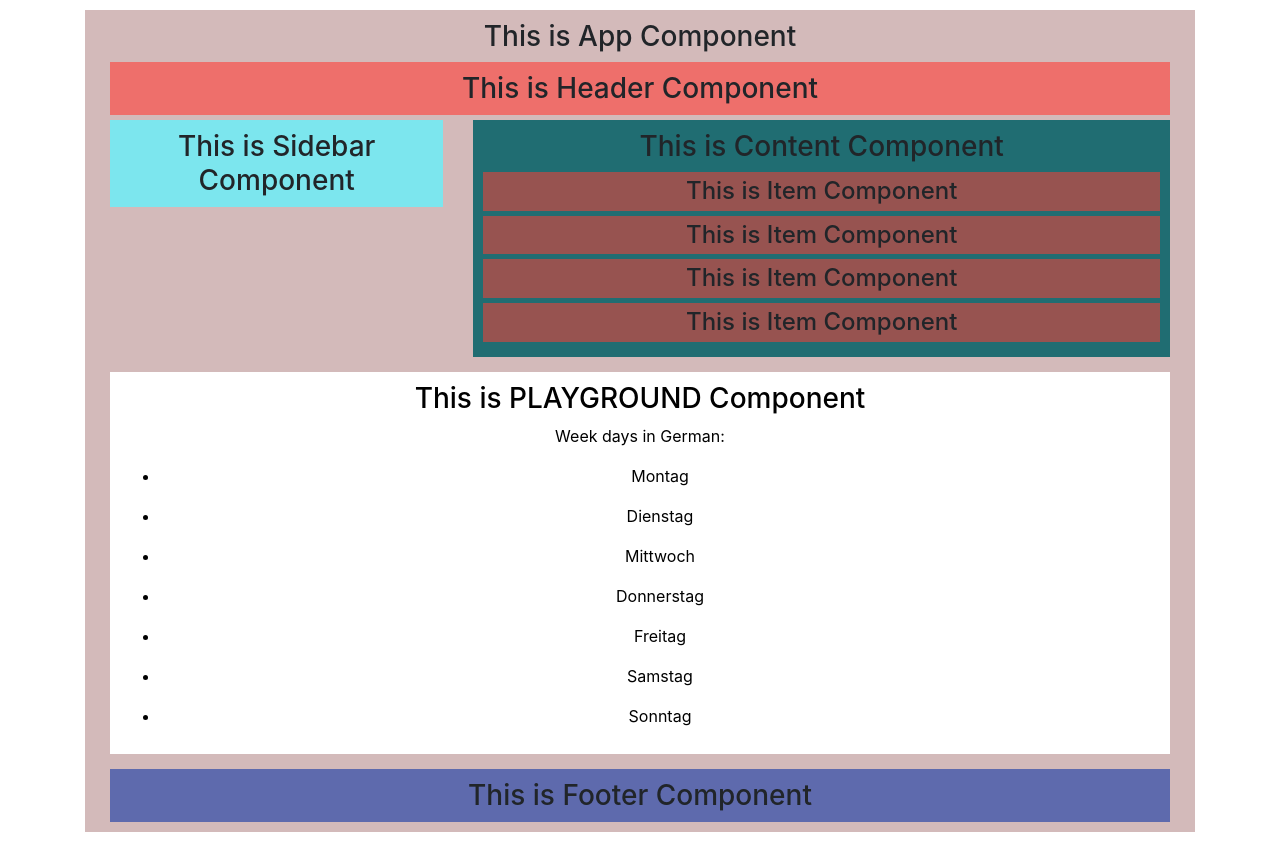
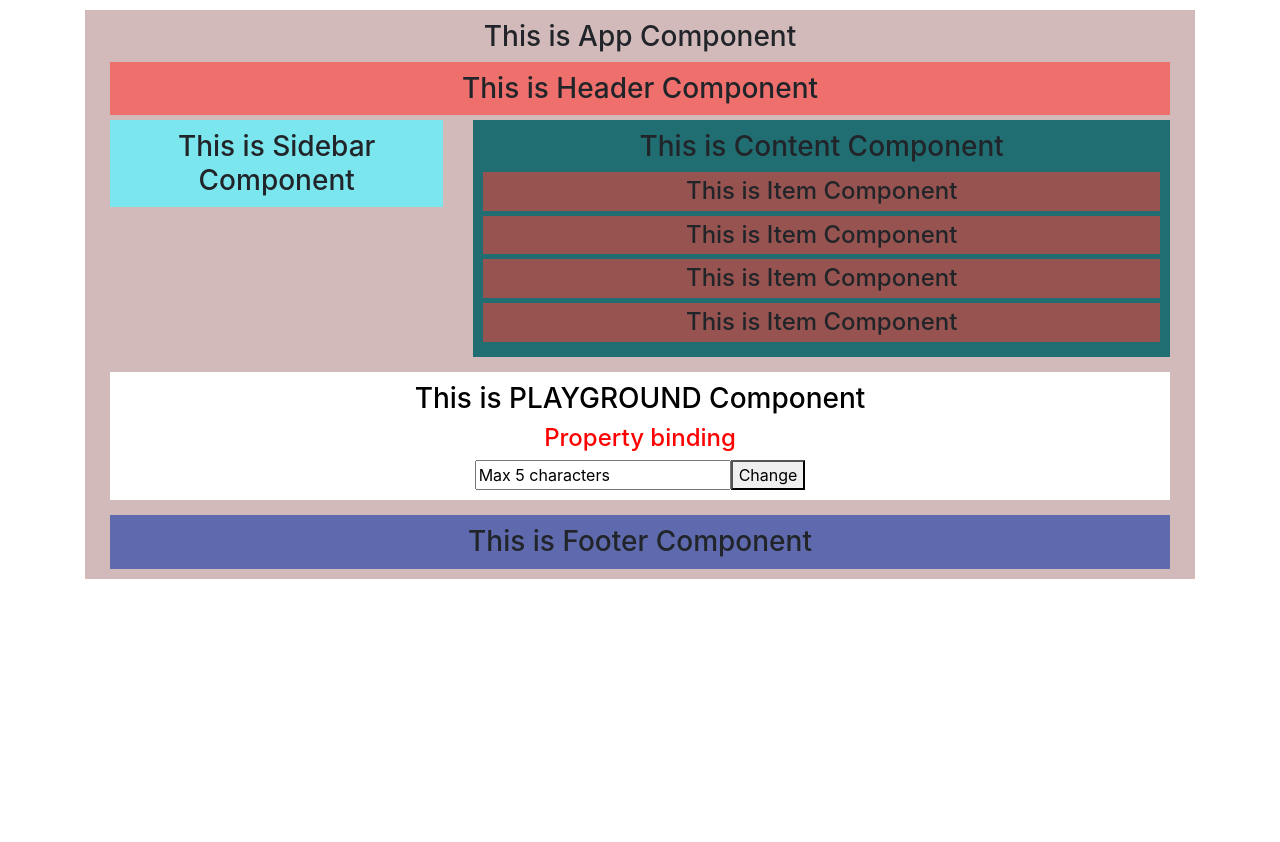
Before and after one commit to dariusz75/testAngular, an Angular app: page / in a window 1280 px wide. After the commit the page ends 800 px from the top, so only its background shows below. Built offline with nearby package versions, Linux system fonts and the light colour scheme.

Commit message:
completed

```diff
--- a/src/app/playground/playground.component.css
+++ b/src/app/playground/playground.component.css
@@ -6,3 +6,11 @@
   color: #000;
   text-align: center;
 }
+
+.color {
+  color: red;
+}
+
+.color2 {
+  color: green;
+}
--- a/src/app/playground/playground.component.html
+++ b/src/app/playground/playground.component.html
@@ -1,15 +1,8 @@
 <div class="playground-component">
   <h3> This is {{title | uppercase}} Component </h3>
-  <p>Week days in German:</p>
-  <div *ngFor="let day of days">
-    <ul [ngSwitch]="day">
-      <li *ngSwitchCase="'Monday'">Montag</li>
-      <li *ngSwitchCase="'Tuesday'">Dienstag</li>
-      <li *ngSwitchCase="'Wednesday'">Mittwoch</li>
-      <li *ngSwitchCase="'Thursday'">Donnerstag</li>
-      <li *ngSwitchCase="'Friday'">Freitag</li>
-      <li *ngSwitchCase="'Saturday'">Samstag</li>
-      <li *ngSwitchCase="'Sunday'">Sonntag</li>
-    </ul>
-  </div>
+  <h4 [className]="colorClass">{{ subtitle }}</h4>
+  <input [maxLength]="maxLength" [value]="inputText">
+  <img [src]="logoUrl">
+
+  <button [disabled]="isDisabled" (click)="change()">{{buttonText}}</button>
 </div>
--- a/src/app/playground/playground.component.ts
+++ b/src/app/playground/playground.component.ts
@@ -9,8 +9,23 @@ import { Component, OnInit } from '@angular/core';
 export class PlaygroundComponent implements OnInit {
 
   title = 'Playground';
-  days = ['Monday', 'Tuesday', 'Wednesday', 'Thursday', 'Friday', 'Saturday', 'Sunday'];
-  dogs = [{ name: 'Morgan', age: 2 }, { name: 'Guiness', age: 4 }, { name: 'Rex', age: 6 }];
+  subtitle = 'Property binding';
+  inputText = 'Max 5 characters';
+  buttonText = 'Change';
+  maxLength = 5;
+  colorClass = 'color';
+  logoUrl = '';
+
+  isDisabled = false;
+
+  change() {
+    this.inputText = 'Max 10 characters';
+    this.buttonText = 'Changed';
+    this.maxLength = 10;
+    this.colorClass = 'color2';
+    this.logoUrl = 'https://angular.io/assets/images/logos/angular/angular.png';
+    this.isDisabled = true;
+  }
 
   ngOnInit() {
   }
```
